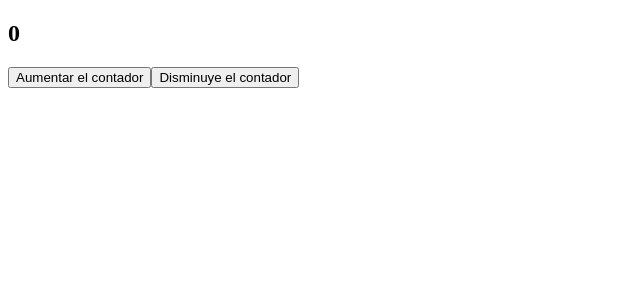
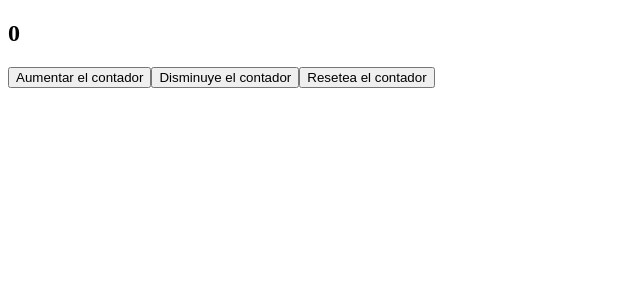
Before and after one commit to IsraelDiazAcosta/Mi-primer-Vue, a Vue app: page / in a window 1280 px wide. Shown: the top 300 px of the page, without its empty margins (0-640 px from the left). Built offline with nearby package versions, Linux system fonts and the light colour scheme.

Commit message:
feat_desafio de contador_cumpli con el desafio del contador donde el contador es menor que 0 se pone rojo y si es mayor que 0 se pone verde  ahora si con el reset por que se me olvido ese :sparkles:

```diff
--- a/src/App.vue
+++ b/src/App.vue
@@ -11,6 +11,9 @@ const increment=()=>{
 const disminuir=() =>{
   counter.value--;
 }
+const reset=() =>{
+  counter.value =0;
+}
 </script>
 
 <template>
@@ -19,6 +22,7 @@ const disminuir=() =>{
   </h2>
   <button @click="increment">Aumentar el contador</button>
   <button @click="disminuir">Disminuye el contador</button>
+  <button @click="reset">Resetea el contador</button>
 
 
   </template>
```
